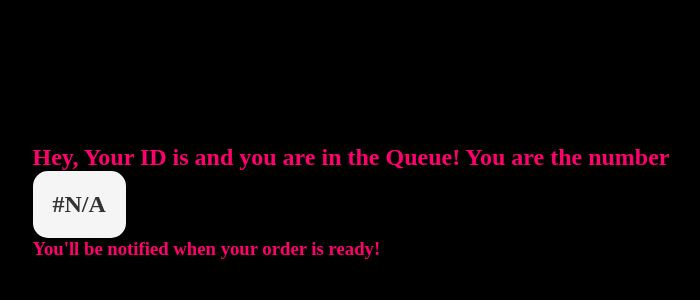
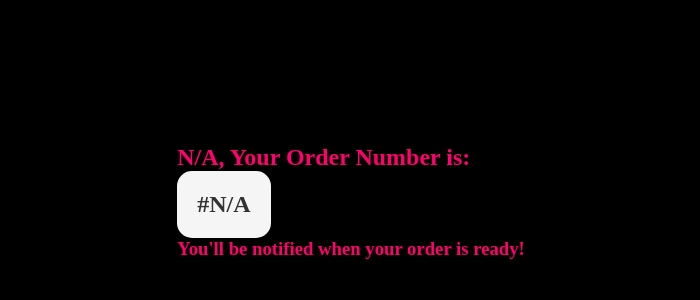
Before and after one commit to TechLabs-Berlin/wt23-no-q, a React (Create React App) app: page /profile in a window 1280 px wide. Shown: the top 300 px of the page, without its empty margins (289-989 px from the left). Built offline with nearby package versions, Linux system fonts and the light colour scheme.

Commit message:
Fixed issue with queue not updating
added user name to queue

```diff
--- a/src/pages/profile/profile.js
+++ b/src/pages/profile/profile.js
@@ -5,13 +5,14 @@ import { useUser } from "../../useData";
 export default function Profile() {
   const { usersArray } = useUser();
   const currentUser = usersArray[usersArray.length - 1]; // Get the last user in the array
-  const queueNumber = currentUser ? currentUser.number : "N/A";
+  const queueNumber = currentUser ? usersArray.length : "N/A";
+  const userName = currentUser ? currentUser.name : "N/A";
 
   return (
     <>
       <div className="orderPage">
         <div className="profile">
-          <h2>Hey, Your ID is and you are in the Queue! You are the number</h2>
+          <h2>{userName}, Your Order Number is:</h2>
 
           <div className="number-queue">#{queueNumber}</div>
 
```
